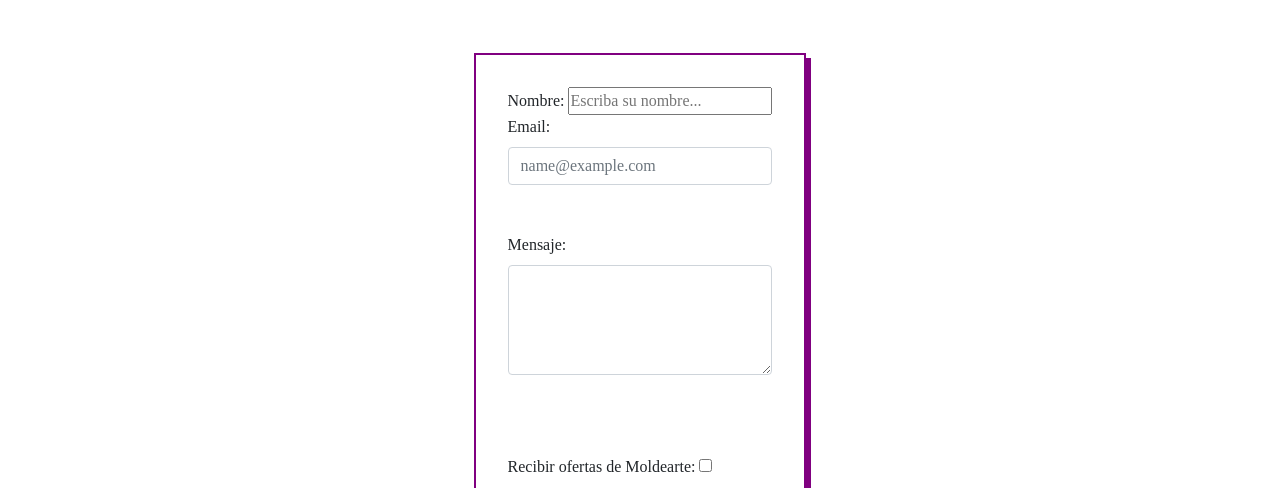
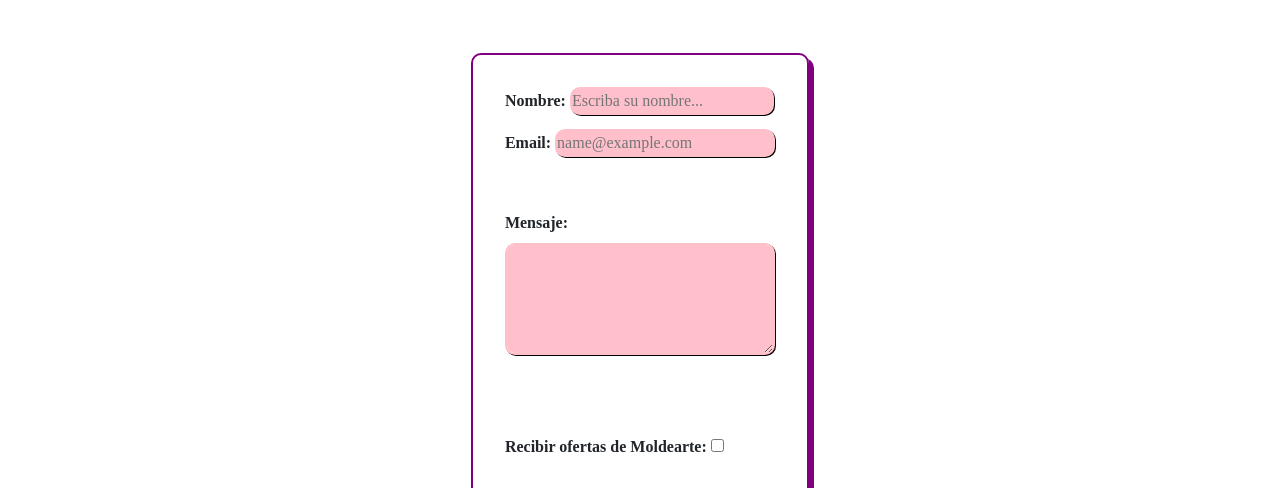
Before and after one commit to GonzaNicotra/MoldeArte, a website: page pages/contacto.html in a window 1280 px wide. Shown: the part 275-763 px from the top of the page. Drawn offline with nearby package versions, Linux system fonts and the light colour scheme.

Commit message:
commit form

```diff
--- a/pages/contacto.html
+++ b/pages/contacto.html
@@ -57,20 +57,20 @@
         <form action="" method="GET">
             <fieldset class="contacto__formulario">
                 <div>
-                    <label for="nombre">Nombre: </label>
-                    <input type="text" name="nombre" id="nombre" placeholder="Escriba su nombre..."
+                    <label for="nombre" class="contacto__letra contacto__orden">Nombre: </label>
+                    <input class="contacto__detalle" type="text" name="nombre" id="nombre" placeholder="Escriba su nombre..."
                     required>
                 </div>
                 <div class="mb-3">
-                    <label for="correo" class="form-label">Email:</label>
-                    <input type="email" class="form-control" id="correo" placeholder="name@example.com">
+                    <label for="correo" class="form-label contacto__letra">Email:    </label>
+                    <input class="contacto__detalle contacto__orden-dos" type="email" class="form-control" id="correo" placeholder="name@example.com">
                   </div>
                   <div class="mb-3 contacto__texto">
-                    <label for="exampleFormControlTextarea1" class="form-label">Mensaje:</label>
-                    <textarea class="form-control" id="exampleFormControlTextarea1" rows="4"></textarea>
+                    <label for="exampleFormControlTextarea1" class="form-label contacto__letra">Mensaje:</label>
+                    <textarea class="form-control contacto__detalle" id="exampleFormControlTextarea1" rows="4"></textarea>
                   </div>
                   <div class="contacto__texto">
-                    <label for="newsletter">Recibir ofertas de Moldearte:</label>
+                    <label for="newsletter" class="contacto__letra">Recibir ofertas de Moldearte:</label>
                     <input type="checkbox" name="newsletter" id="1">
                 </div>
                 <div>
--- a/sass/partials/_layouts.scss
+++ b/sass/partials/_layouts.scss
@@ -12,6 +12,7 @@
     &__formulario {
         padding: 2rem 2rem 3rem 2rem;
         border: purple solid 2px;
+        border-radius: 10px;
         margin-bottom: 4rem;
         box-shadow: 5px 5px 0 purple;
     }
@@ -21,7 +22,21 @@
         padding-bottom: 2rem;
 
     }
-
+    &__detalle {
+        border-radius: 10px;
+        border:pink solid 2px;
+        background-color: pink;
+        box-shadow: 1px 1px black;
+    }
+    &__letra {
+        font-weight: bold;
+    }
+    &__orden {
+        padding-bottom: 1rem;
+    }
+    &__orden-dos {
+        padding-right: 1rem;
+    }
 }
 .cuidados {
     display: block;
```
Also changed, not shown: estilos/main.css.
